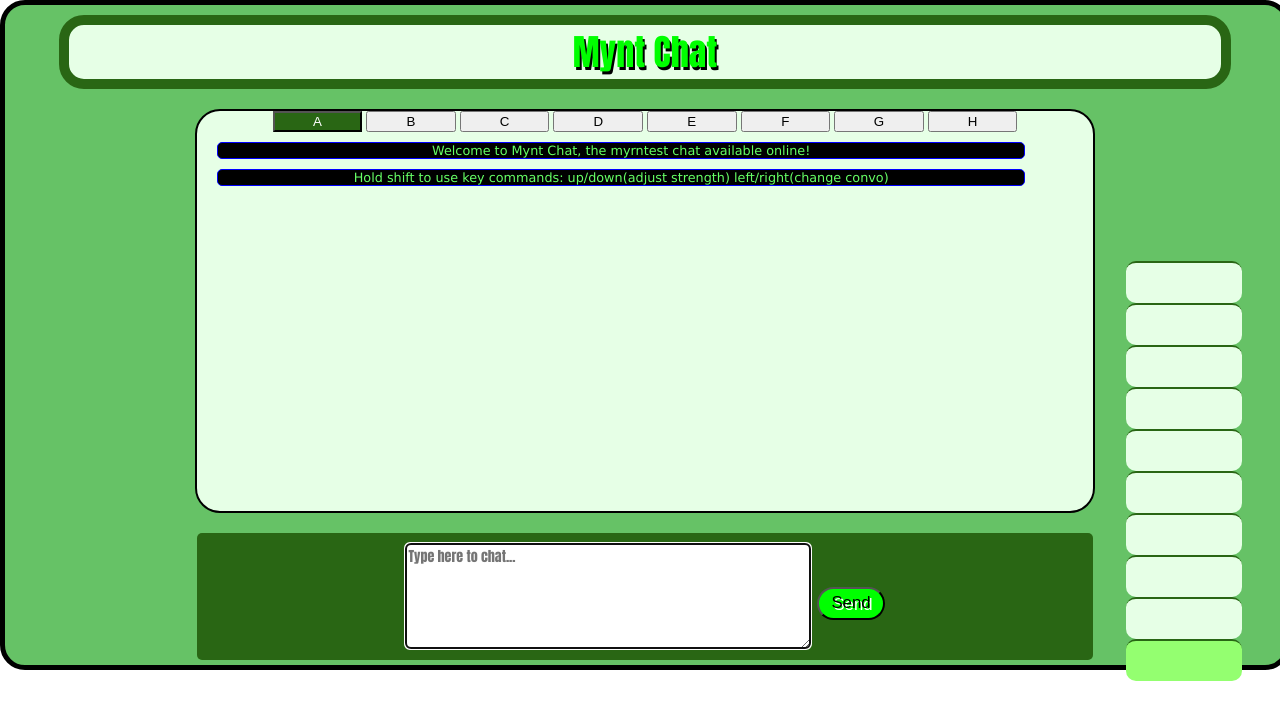
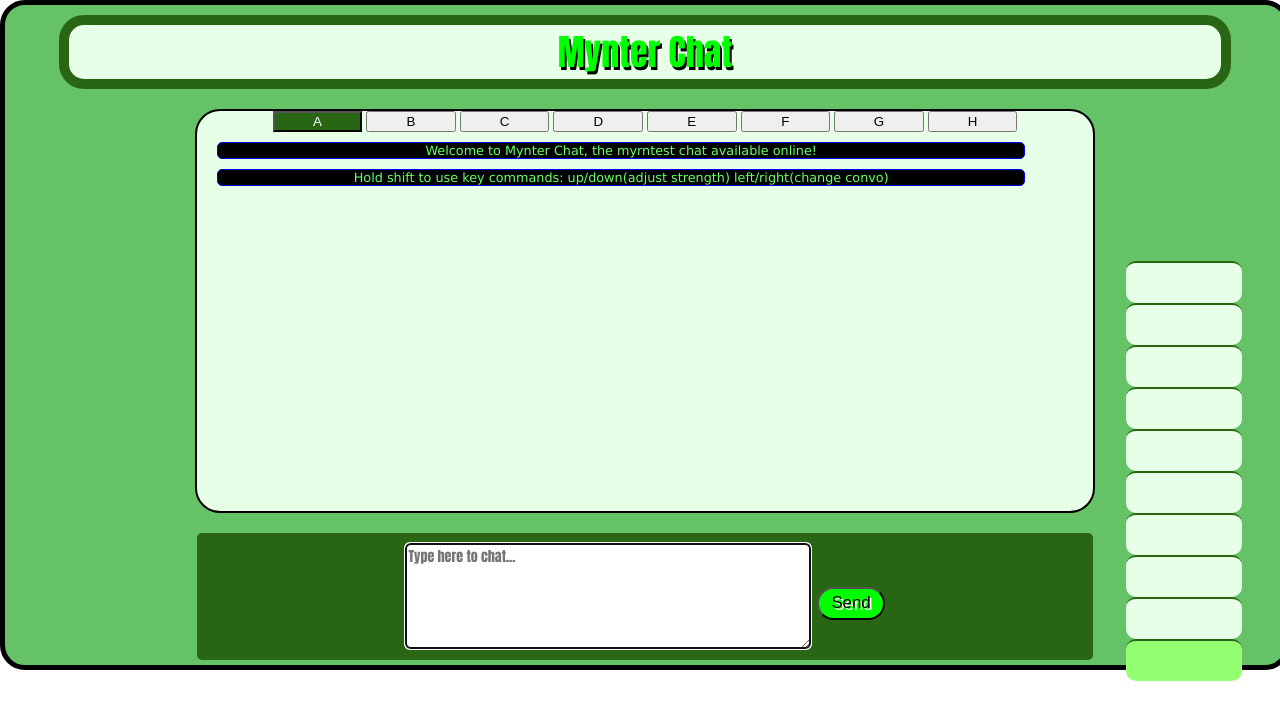
Before and after one commit to jakeflo88/simple-chat-interface, a website: page index.html in a window 1280 px wide. Drawn offline with nearby package versions, Linux system fonts and the light colour scheme; no server answers.

Commit message:
Now it's Mynter Chat

```diff
--- a/index.html
+++ b/index.html
@@ -41,7 +41,7 @@
 			</div>
 
 			<!-- Heading for the page -->
-			<h1>Mynt Chat</h1>
+			<h1>Mynter Chat</h1>
 
 			<!-- Div for posted messages -->
 			<div id="messages">
@@ -58,7 +58,7 @@
 
 				<!-- Welcome message -->
 				<p style="color:#66FF66; text-align:center; background-color:black">
-				Welcome to Mynt Chat, the myrntest chat available online!
+				Welcome to Mynter Chat, the myrntest chat available online!
 				</p>
 				<p style="color:#66FF66; text-align:center; background-color:black">
 				Hold shift to use key commands: up/down(adjust strength)
```
